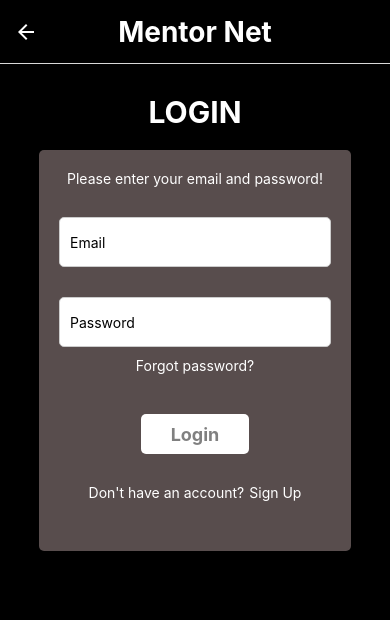
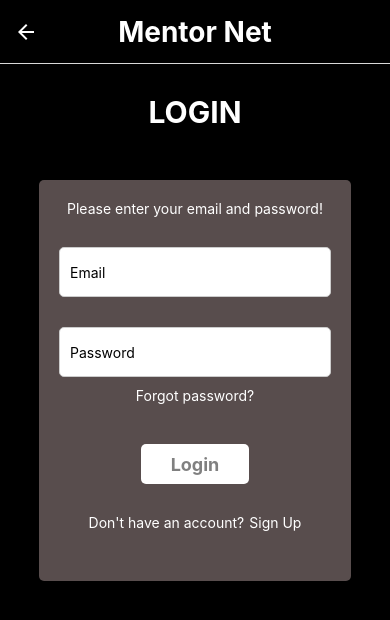
Before and after one commit to jolene-jebet/MentorNet, a React Native app: screen /LoginFormScreen in a window 390 px wide. Shown: the top 620 px of the page. Built offline with nearby package versions, Linux system fonts and the light colour scheme.

Commit message:
Adjusted the margin of the login container

```diff
--- a/screens/LoginFormScreen.js
+++ b/screens/LoginFormScreen.js
@@ -71,7 +71,7 @@ const styles = StyleSheet.create({
         borderRadius: 5,
         width: '80%',
         alignItems: 'center',
-        marginTop: 20,
+        marginTop: 50,
         paddingBottom: 40, // Increased paddingBottom for more space at the bottom
     },
     button: {
```
